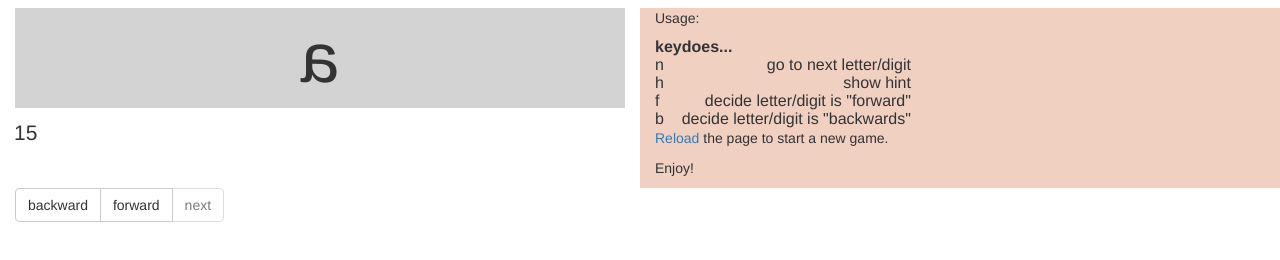
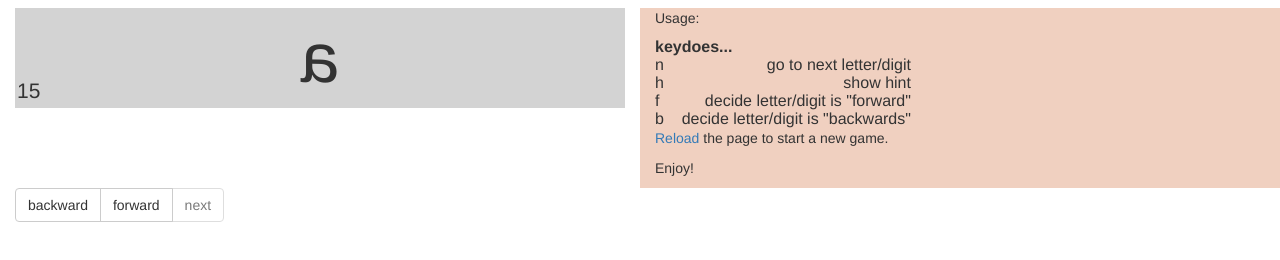
Before and after one commit to ecashin/flippitydigits, a website: page web/index.html in a window 1280 px wide. Shown: the part 62-322 px from the top of the page. Drawn offline with Linux system fonts and the light colour scheme.

Commit message:
Position status so that it is visible

```diff
--- a/web/flippity.less
+++ b/web/flippity.less
@@ -27,8 +27,8 @@
 }
 .status {
     position: absolute;
-    top: 180px;
-    left: 14px;
+    left: 17px;
+    bottom: 2px;
     font-size: 150%;
 }
 .outcome {
--- a/web/index.html
+++ b/web/index.html
@@ -31,6 +31,9 @@
                     </div>
                     <div id="hint">0123456789</div>
                 </section>
+                <div class="status">
+                    <span id="n_remaining"></span>
+                </div>
             </div>
             <audio src="static/media/Computer Error-SoundBible.com-1655839472.mp3" id="incorrect_sound" preload="auto" type="audio/mpeg">
                 <p>No audio support in your browser.</p>
@@ -38,9 +41,6 @@
             <audio id="correct_sound" src="static/media/A-Tone-His_Self-1266414414.mp3" preload="auto" type="audio/mpeg">
                 <p>No audio support in your browser.</p>
             </audio>
-            <div class="status">
-                <span id="n_remaining"></span>
-            </div>
             <div id="usage" class="col-sm-6 hidden-xs">
                 <p>Usage:</p>
                 <table>
```
Also changed, not shown: web/static/css/flippity.css.
